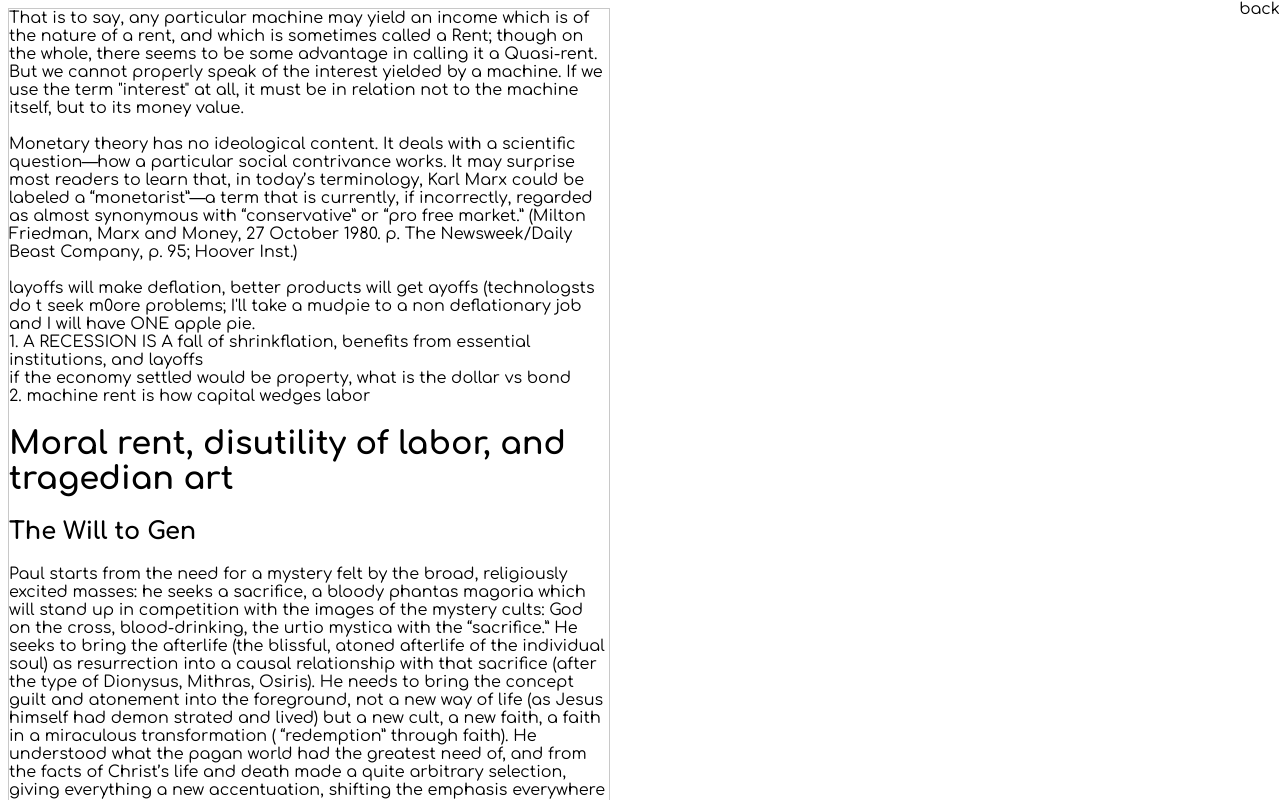
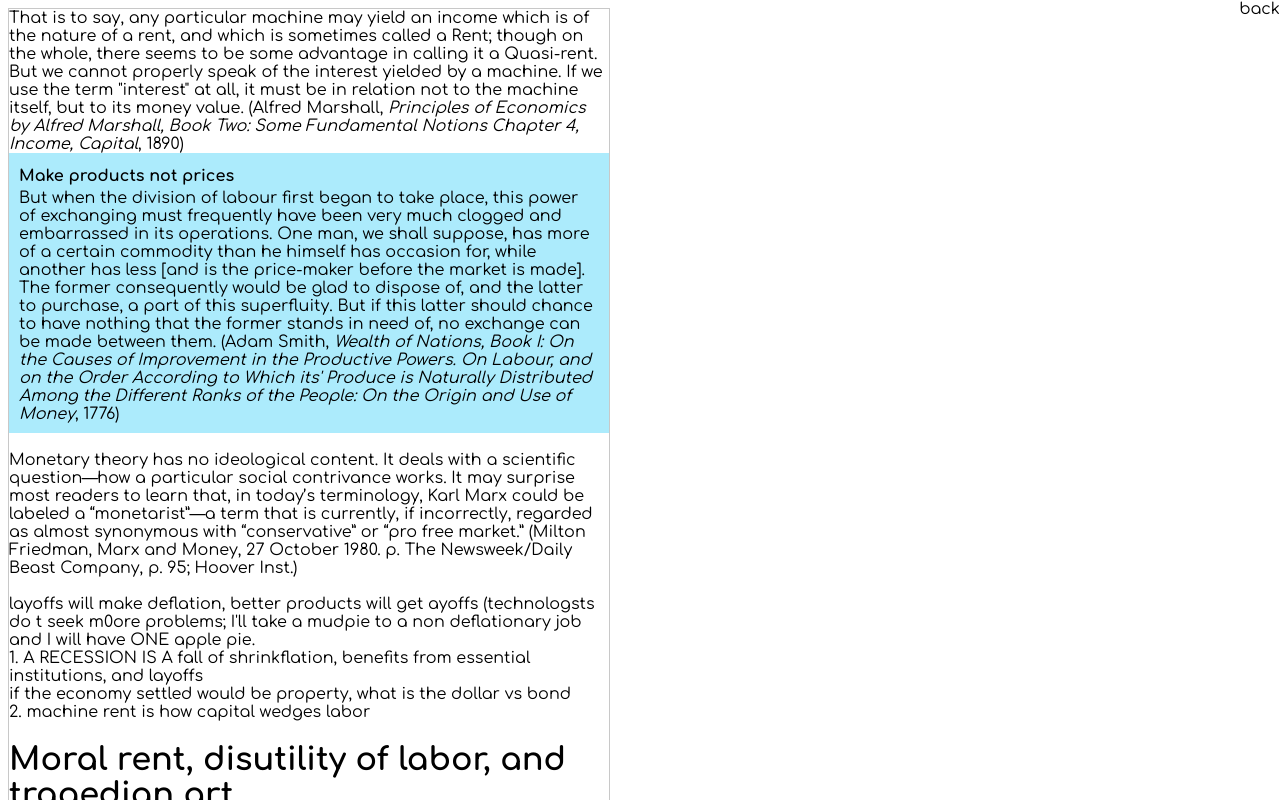
Before and after one commit to NickCarducci/marginalism, a React (Create React App) app: page / in a window 1280 px wide. Shown: the top 800 px of the page. Built offline with nearby package versions, Linux system fonts and the light colour scheme.

Commit message:
Update Basic.js

```diff
--- a/src/Basic.js
+++ b/src/Basic.js
@@ -158,8 +158,35 @@
           the whole, there seems to be some advantage in calling it a
           Quasi-rent. But we cannot properly speak of the interest yielded by a
           machine. If we use the term "interest" at all, it must be in relation
-          not to the machine itself, but to its money value.
+          not to the machine itself, but to its money value. (Alfred Marshall,
+          {space}
+          <i>
+            Principles of Economics by Alfred Marshall, Book Two: Some
+            Fundamental Notions Chapter 4, Income, Capital
+          </i>
+          , 1890)
           <br />
+          <div
+            style={{ padding: "10px", backgroundColor: "rgb(172, 235, 252)" }}
+          >
+            <h4 style={{ margin: "4px 0px" }}>Make products not prices</h4>
+            But when the division of labour first began to take place, this
+            power of exchanging must frequently have been very much clogged and
+            embarrassed in its operations. One man, we shall suppose, has more
+            of a certain commodity than he himself has occasion for, while
+            another has less [and is the price-maker before the market is made].
+            The former consequently would be glad to dispose of, and the latter
+            to purchase, a part of this superfluity. But if this latter should
+            chance to have nothing that the former stands in need of, no
+            exchange can be made between them. (Adam Smith,{space}
+            <i>
+              Wealth of Nations, Book I: On the Causes of Improvement in the
+              Productive Powers. On Labour, and on the Order According to Which
+              its' Produce is Naturally Distributed Among the Different Ranks of
+              the People: On the Origin and Use of Money
+            </i>
+            , 1776)
+          </div>
           <br />
           Monetary theory has no ideological content. It deals with a scientific
           question—how a particular social contrivance works. It may surprise
```
